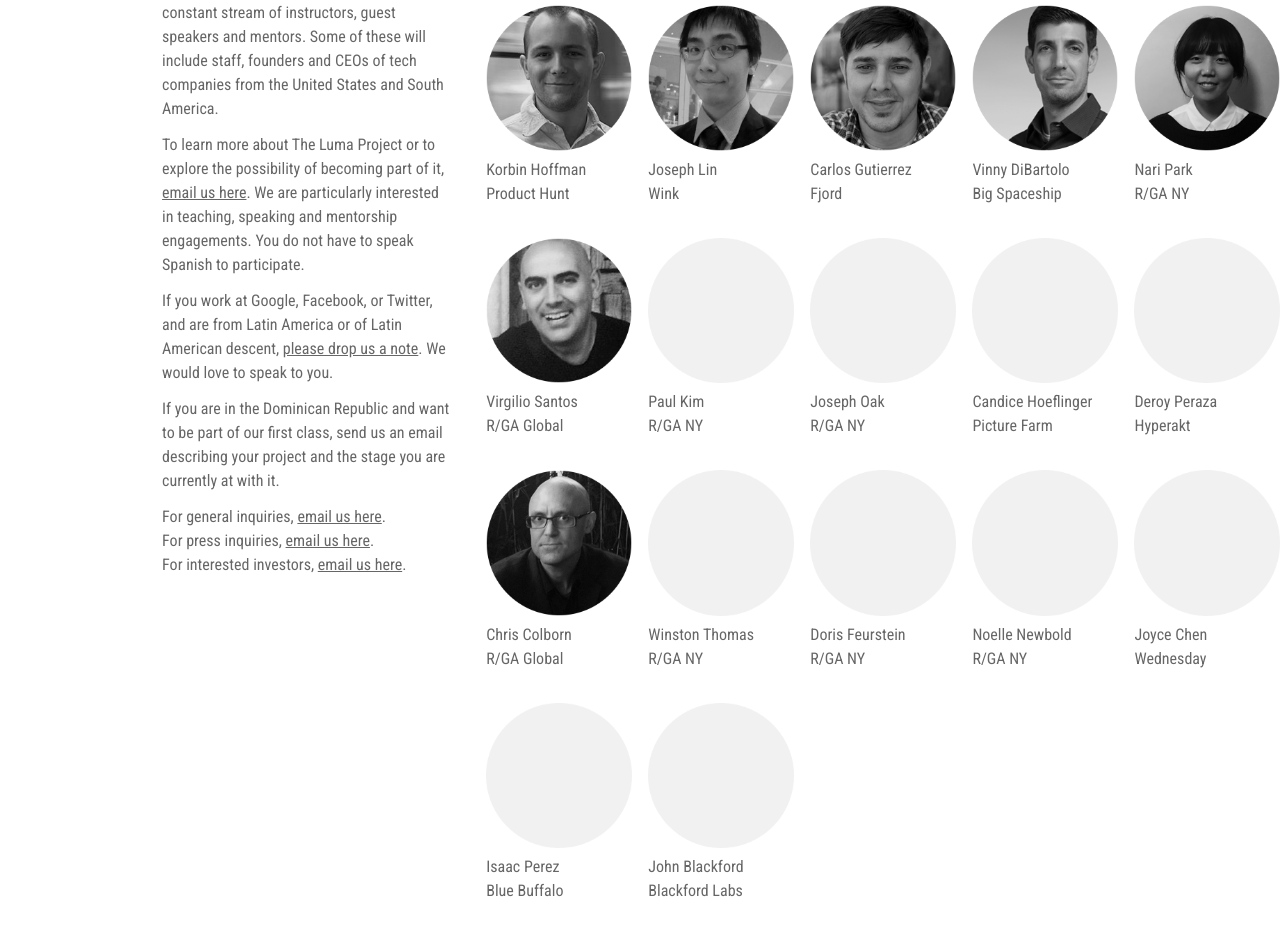
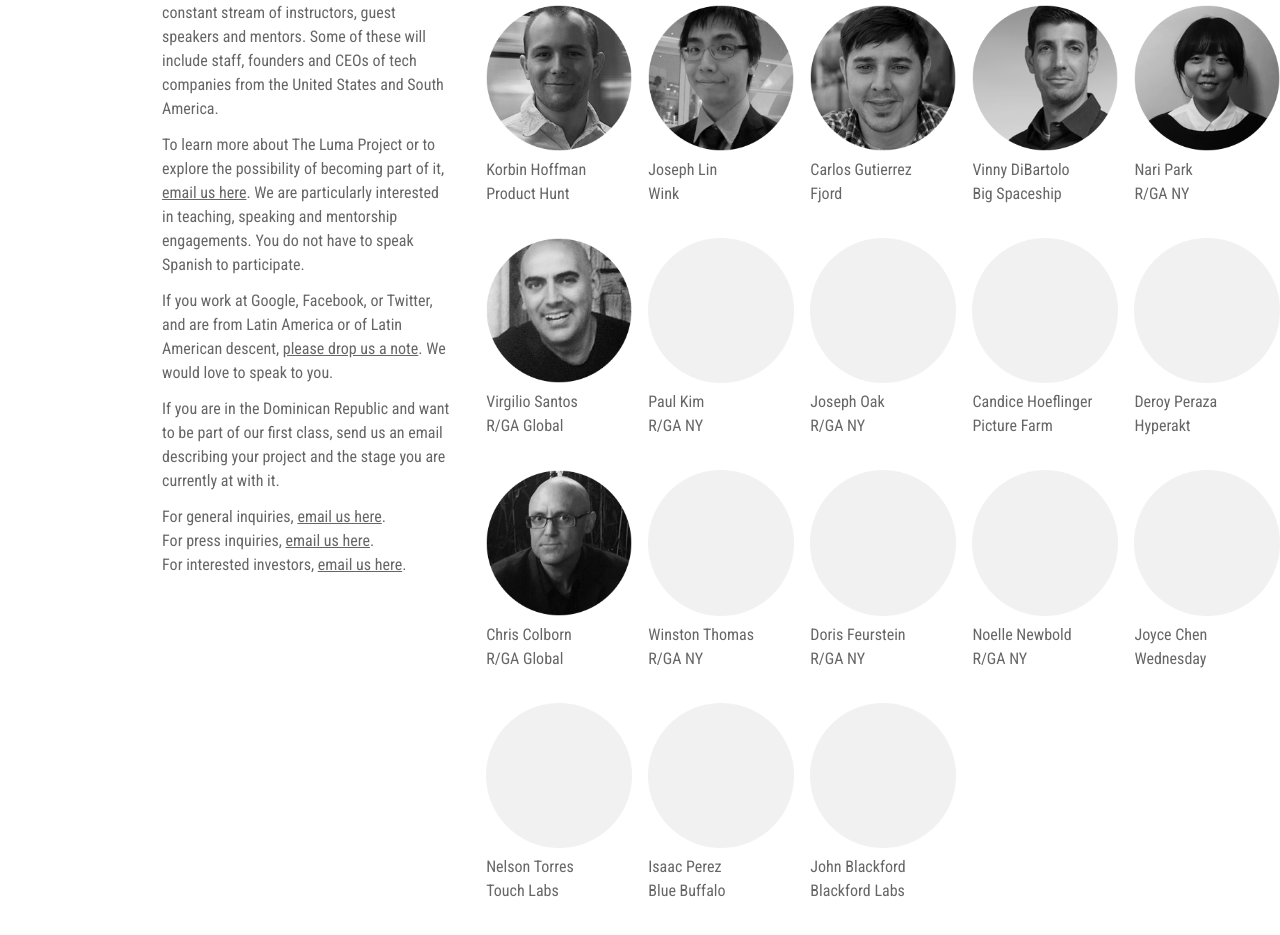
Before and after one commit to amintorres/lumaproject, a Jekyll site: the page built from index.html, in a window 1280 px wide. Shown: the part 1107-2042 px from the top of the page. Built offline with Jekyll 4.4.1, drawn with Linux system fonts in a browser that asks for light colours.

Commit message:
Adds a person

```diff
--- a/index.html
+++ b/index.html
@@ -62,6 +62,9 @@
   - name: "Joyce Chen"
     company: "Wednesday"
     image: "circle.png"
+  - name: "Nelson Torres"
+    company: "Touch Labs"
+    image: "circle.png"
   - name: "Isaac Perez"
     company: "Blue Buffalo"
     image: "circle.png"
```
